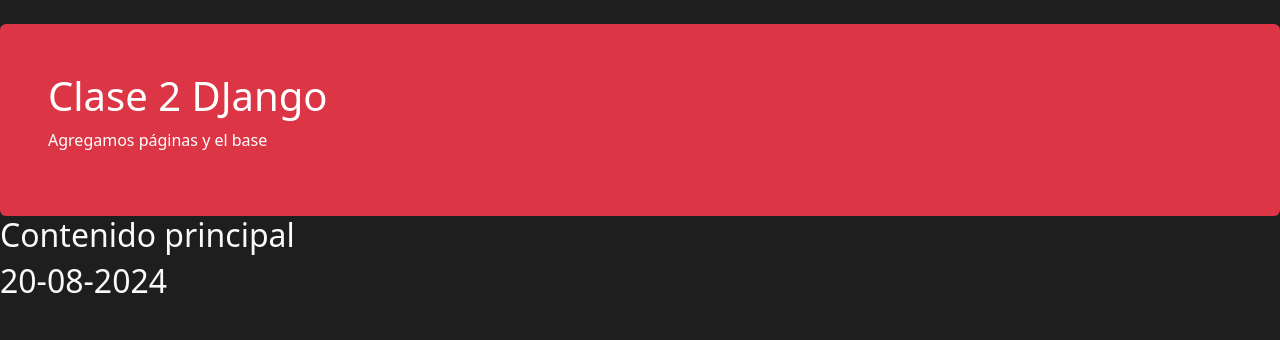
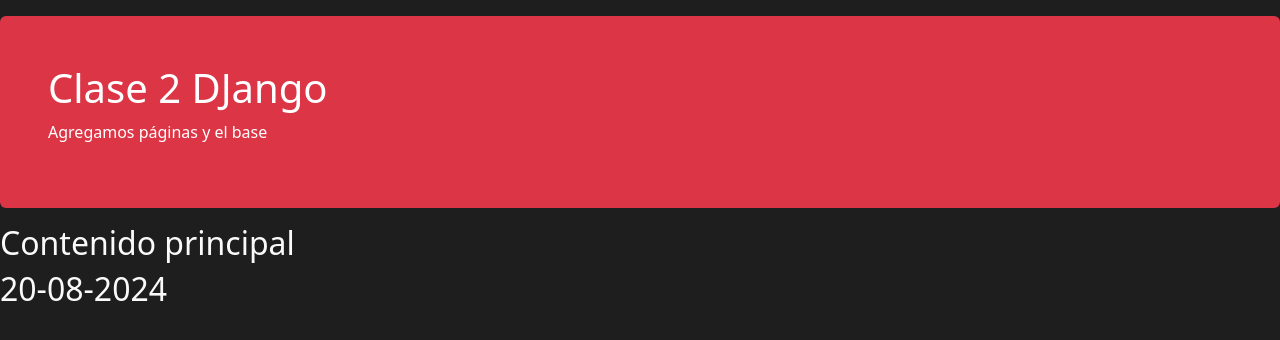
Before and after one commit to TheCatAvila/Proyecto-back-end, a Django app: template Empresa/core/templates/core/base.html in a window 1280 px wide. Shown: the part 56-396 px from the top of the page. Run offline with Django 3.2, Linux system fonts and the light colour scheme; the template is opened without the code that fills it, so the values that code supplies are empty.

Commit message:
Clase2: Pequeños cambios estéticos

```diff
--- a/Empresa/core/templates/core/base.html
+++ b/Empresa/core/templates/core/base.html
@@ -38,7 +38,7 @@
           </div>
         </div>
       </nav>
-      <div class="mt-4 p-5 bg-danger text-white rounded">
+      <div class="mt-3 mb-3 p-5 bg-danger text-white rounded">
         <h1>Clase 2 DJango</h1>
         <p>Agregamos páginas y el base</p>
       </div>
```
